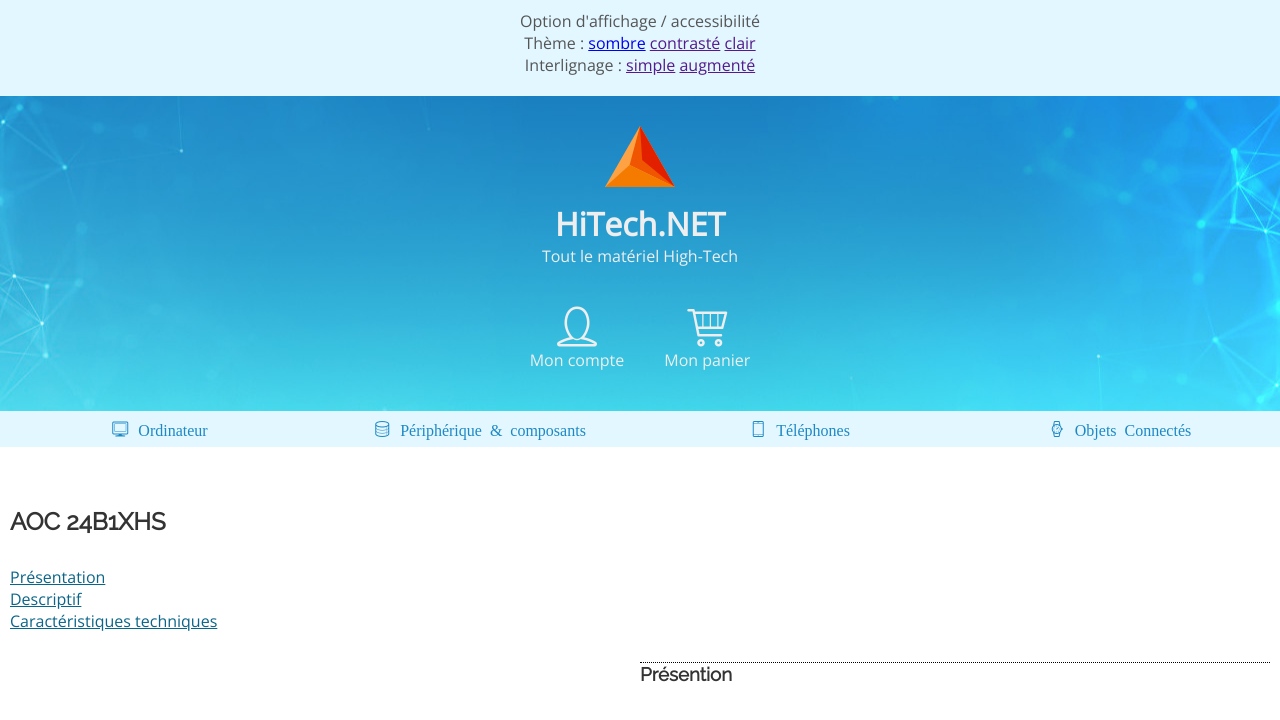
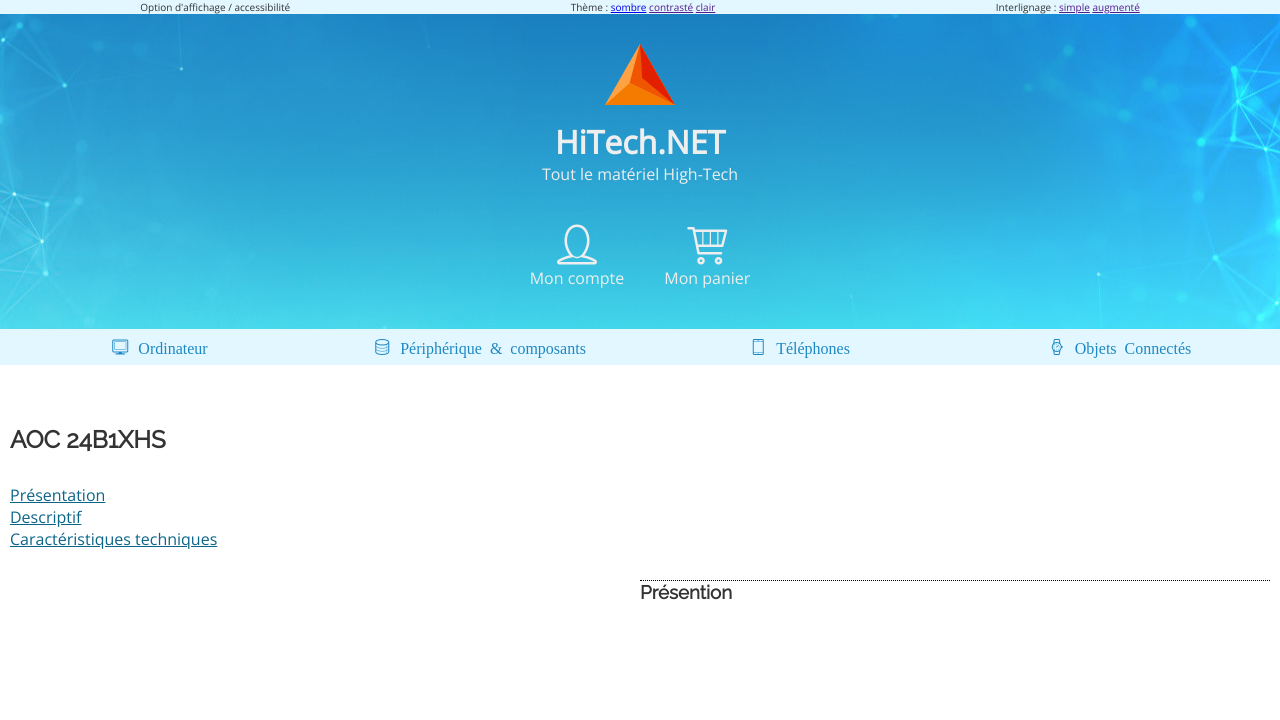
Before and after one commit to ebenyoub/HiTech.NET, a plain HTML site: page index.html in a window 1280 px wide. Drawn offline with nearby package versions, Linux system fonts and the light colour scheme; files whose address does not match are found by name.

Commit message:
options petit

```diff
--- a/css/style.css
+++ b/css/style.css
@@ -21,7 +21,8 @@
 }
 
 .opt {
-    padding: 1rem
+    color: #333;
+    font-size: 1rem;
 }
 
 header {
@@ -32,7 +33,6 @@
 .logo {
     background: url(../images/header.jpg) center;
     color: #eee;
-    margin-top: 1rem;
     text-decoration: none;
 }
 
@@ -166,6 +166,11 @@
     .ss-rub {
         width: 50%;
     }
+
+    .opt {
+        display: flex;
+        justify-content: space-around;
+    }
 }
 
 /* version destop */
@@ -179,4 +184,5 @@
         width: 25%;
     }
 
+
 }
```
